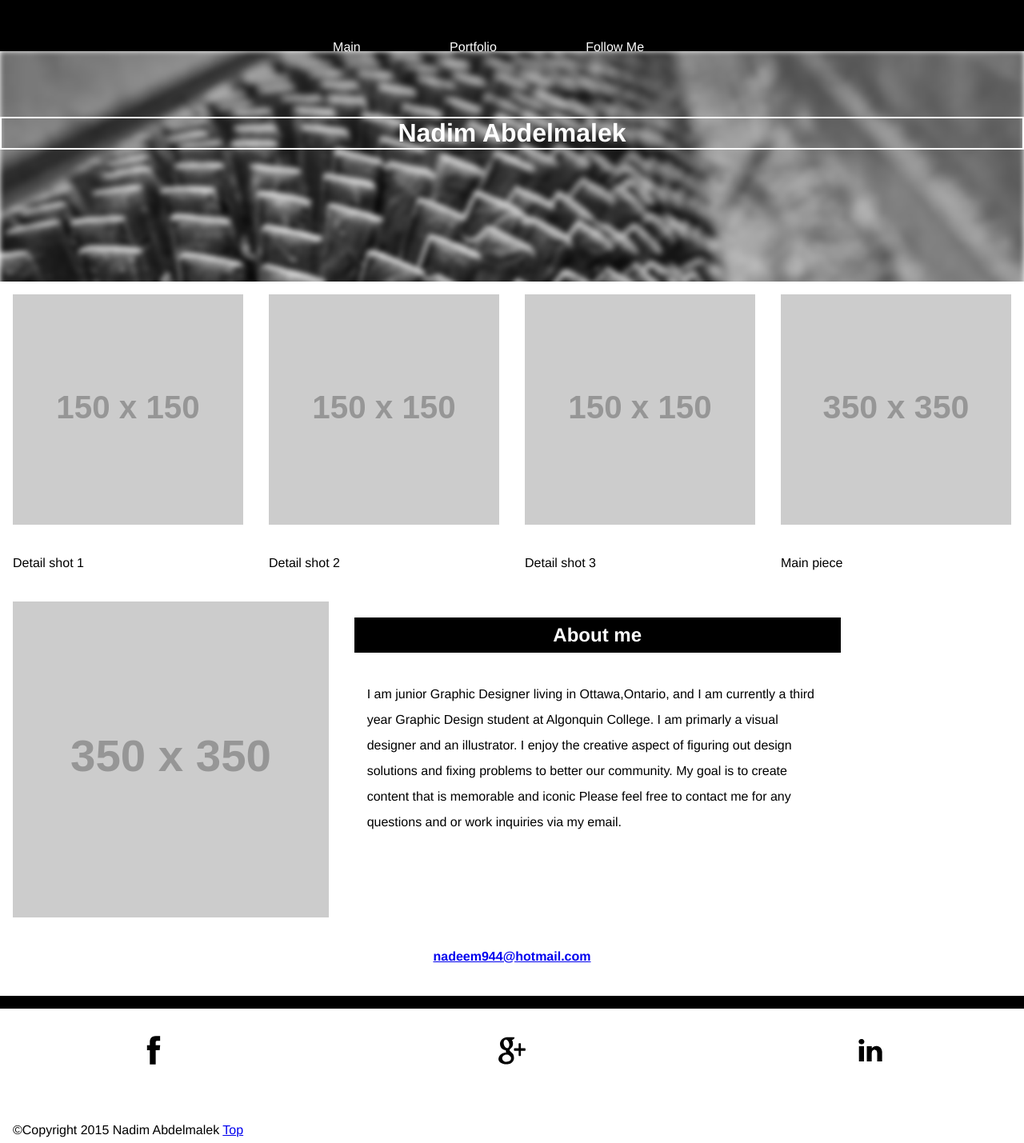
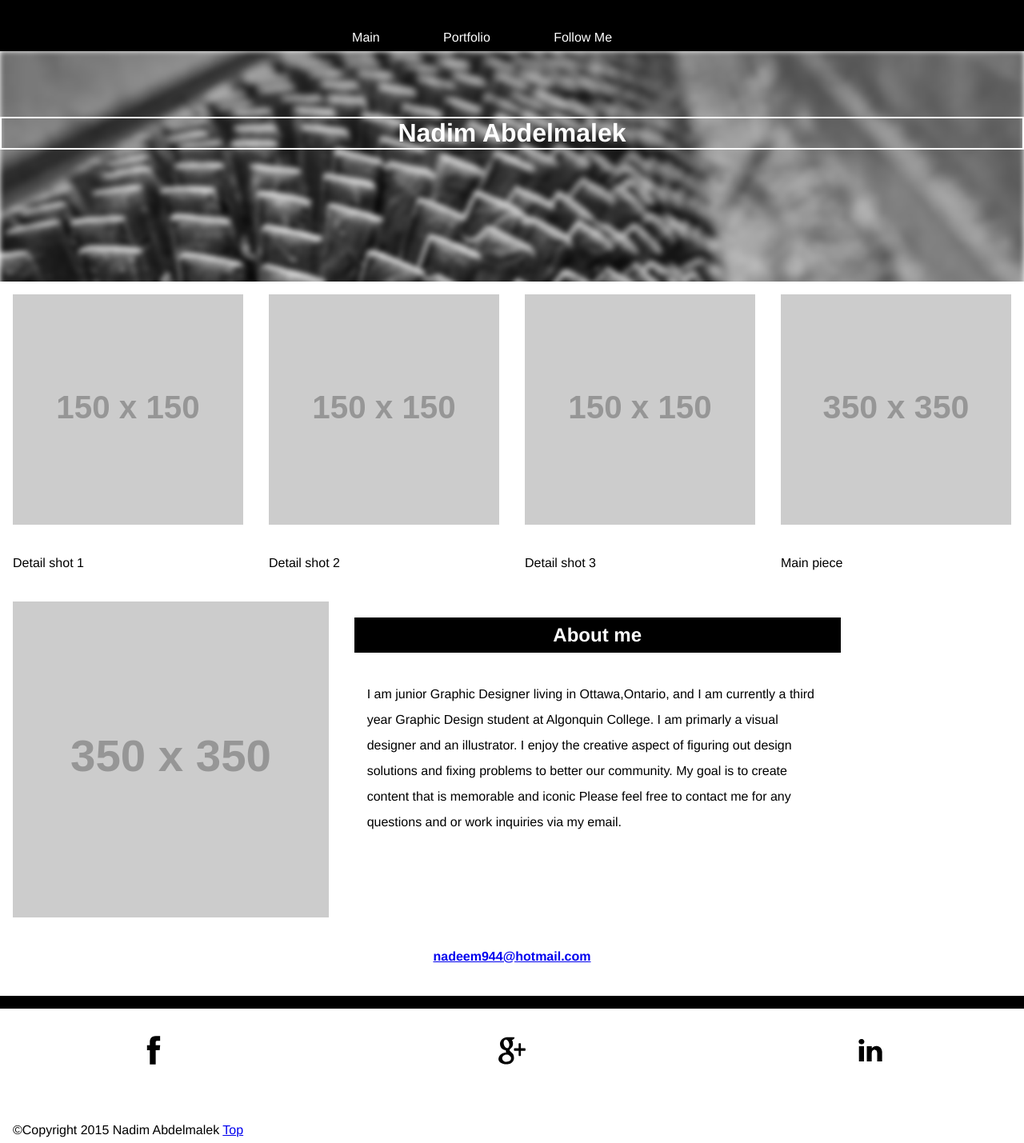
Before and after one commit to nadim944/portfolio, a Jekyll site: the page built from index.html, in a window 1280 px wide. Shown: the whole page at 80% size. Built offline with Jekyll 4.4.1, drawn with Linux system fonts in a browser that asks for light colours; Markdown is read by kramdown in place of the engine named in the settings.

Commit message:
added nav.html

```diff
--- a/_includes/nav.html
+++ b/_includes/nav.html
@@ -1,7 +1,7 @@
 <nav id="navigation" role="navigation">
-       <ul class="navtop {{include.navclass}}">
-         <li class= "top"><a href="{{site.baseurl}}/index.html" class= "giga" "{% if page.url == 'index.html' %}current{% endif %}" >Main</a></li>
-         <li class= "top"><a href="{{site.baseurl}}/portfolio.html" class= "giga" "{% if page.url == 'portfolio.html' %}current{% endif %}">Portfolio</a></li>
+       <ul class="navtop">
+         <li class= "top"><a href="{{site.baseurl}}/index.html" class= "giga">Main</a></li>
+         <li class= "top"><a href="{{site.baseurl}}/portfolio.html" class= "giga">Portfolio</a></li>
          <li class= "top"><a href="{{site.baseurl}}/#social-media" class= "giga">Follow Me</a></li>
      </ul>
 </nav>
```
